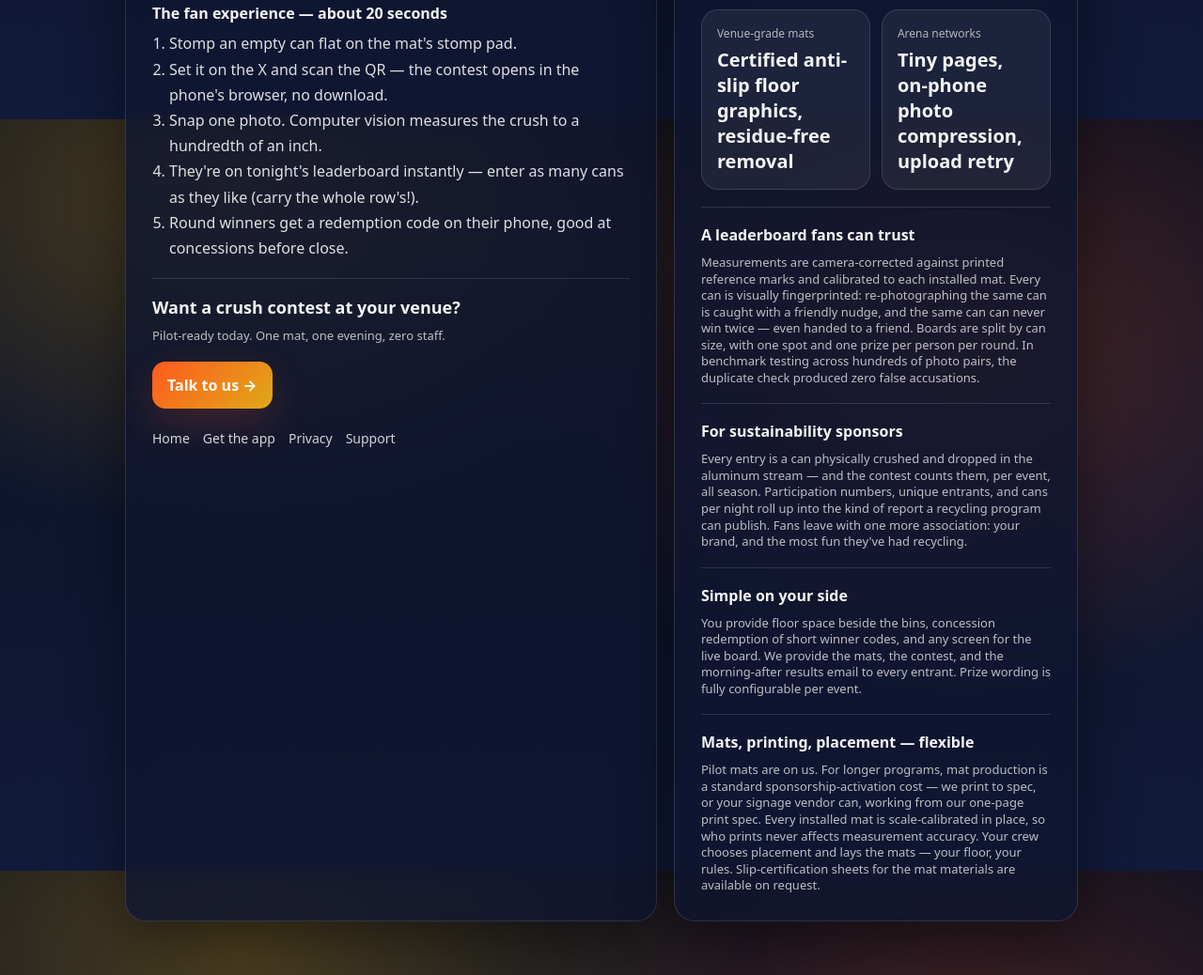
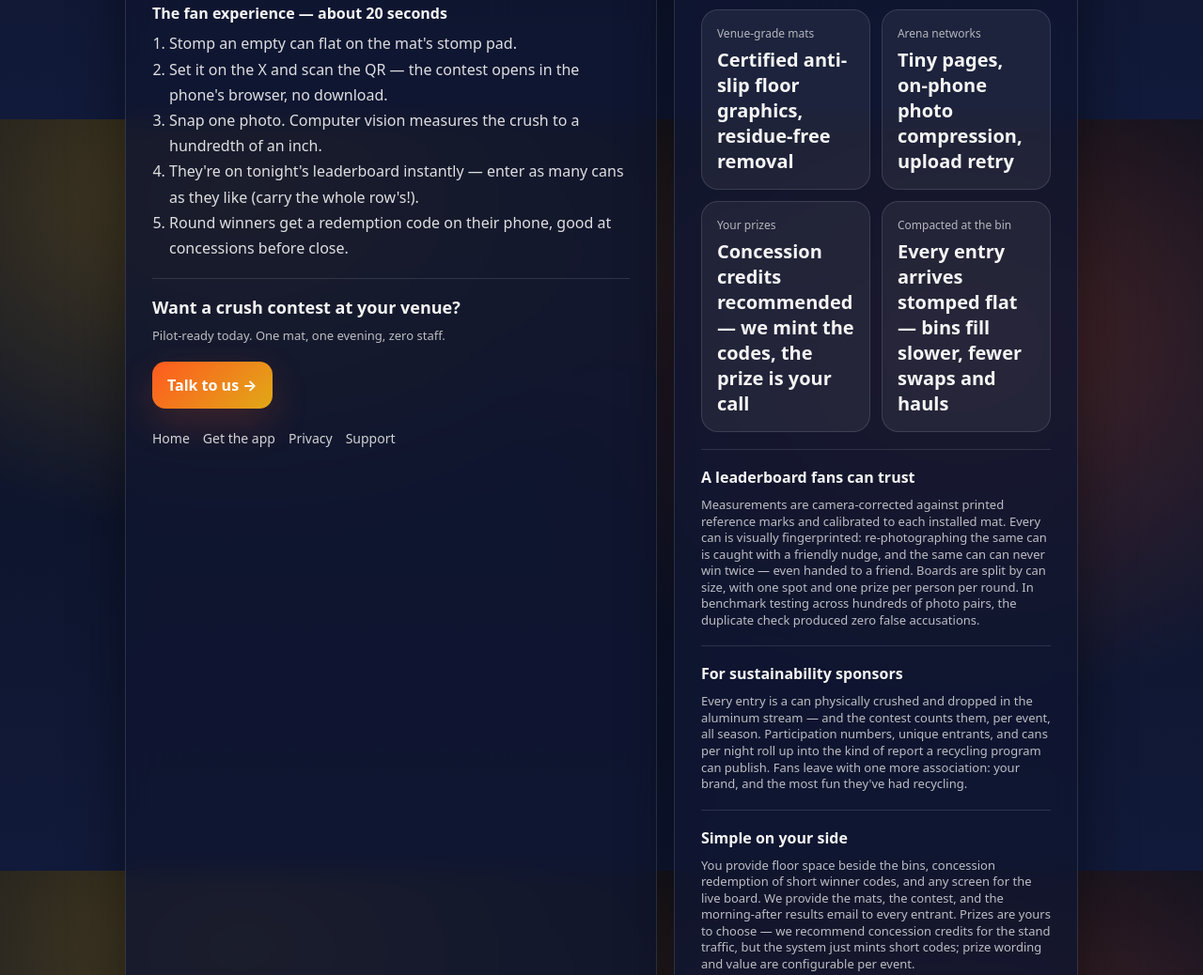
Before and after one commit to CanCrush/cancrush-site, a plain HTML site: page venues/index.html in a window 1280 px wide. Shown: the part 673-1711 px from the top of the page at 94% size. Drawn offline with Linux system fonts and the light colour scheme.

Commit message:
venues: prize flexibility + compaction tiles; prizes-your-call wording
Concession credits stay the recommendation; the page now says the
system mints codes and the prize is the venue's choice. New tile:
entries arrive stomped flat — bins fill slower, fewer swaps/hauls.

Co-Authored-By: Claude Fable 5 <noreply@anthropic.com>
Claude-Session: https://claude.ai/code/session_01QxCEfPfjzNm3XGYsU3Zrmc

```diff
--- a/venues/index.html
+++ b/venues/index.html
@@ -169,6 +169,16 @@
             <div class="value">Tiny pages, on-phone photo compression, upload retry</div>
           </div>
 
+          <div class="kpi">
+            <div class="label">Your prizes</div>
+            <div class="value">Concession credits recommended — we mint the codes, the prize is your call</div>
+          </div>
+
+          <div class="kpi">
+            <div class="label">Compacted at the bin</div>
+            <div class="value">Every entry arrives stomped flat — bins fill slower, fewer swaps and hauls</div>
+          </div>
+
         </div>
 
 
@@ -222,7 +232,10 @@
           You provide floor space beside the bins, concession redemption of
           short winner codes, and any screen for the live board. We provide
           the mats, the contest, and the morning-after results email to
-          every entrant. Prize wording is fully configurable per event.
+          every entrant. Prizes are yours to choose — we recommend
+          concession credits for the stand traffic, but the system just
+          mints short codes; prize wording and value are configurable
+          per event.
         </div>
 
 
```
